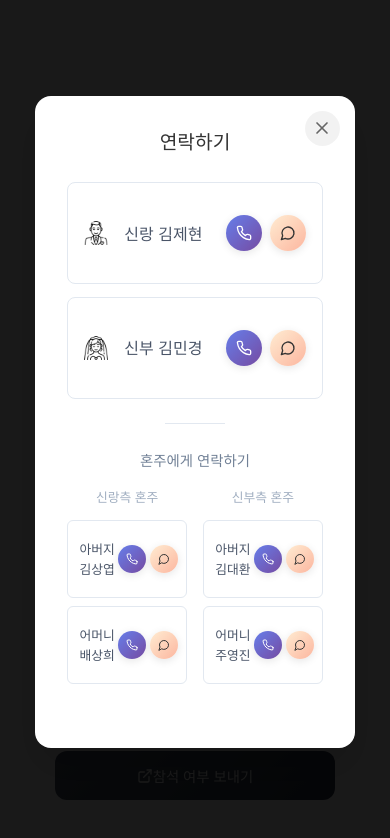
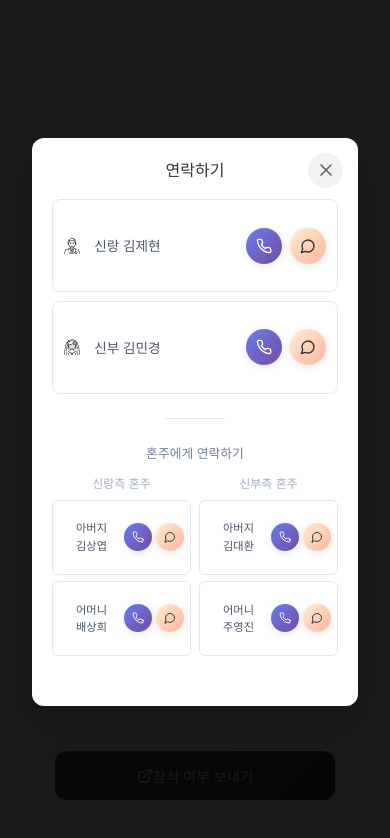
Before and after one commit to zlaepek/wedding, a React (Vite) app: page / in a window 390 px wide. Both pictures are taken after a click on the button "연락하기". Shown: the part 2428-3266 px from the top of the page. Built offline with nearby package versions, Linux system fonts and the light colour scheme.

Commit message:
모바일 모달 업뎃

```diff
--- a/src/index.css
+++ b/src/index.css
@@ -1232,9 +1232,9 @@ body {
 }
 
 .contact-parent-title {
-  font-size: 0.8rem;
+  font-size: 0.75rem;
   color: #a0aec0;
-  margin-bottom: 0.8rem;
+  margin-bottom: 0.5rem;
   font-weight: 500;
   word-break: keep-all;
   white-space: normal;
@@ -1244,16 +1244,16 @@ body {
   display: flex;
   align-items: center;
   justify-content: space-between;
-  padding: 0.5rem;
+  padding: 0.4rem;
   border: 1px solid #e2e8f0;
   border-radius: 6px;
-  margin-bottom: 0.5rem;
-  font-size: 0.85rem;
+  margin-bottom: 0.4rem;
+  font-size: 0.75rem;
 }
 
 .contact-parent-item span {
   color: #4a5568;
-  font-size: 0.8rem;
+  font-size: 0.7rem;
   word-break: keep-all;
   white-space: normal;
 }
@@ -1375,8 +1375,8 @@ body {
 .parents-accounts {
   display: grid;
   grid-template-columns: 1fr 1fr;
-  gap: 0.75rem;
-  margin-top: 0.75rem;
+  gap: 0.5rem;
+  margin-top: 0.5rem;
 }
 
 .parents-account-group {
@@ -1475,15 +1475,79 @@ body {
   }
 
   .bank-name {
+    font-size: 0.7rem;
+  }
+
+  .account-number {
+    font-size: 0.7rem;
+  }
+
+  .account-title {
     font-size: 0.75rem;
   }
 
-  .account-number {
-    font-size: 0.75rem;
+  .account-item.main-account .bank-name,
+  .account-item.main-account .account-number {
+    font-size: 0.7rem;
+  }
+
+  .parents-accounts {
+    gap: 0.4rem;
+    margin-top: 0.4rem;
+  }
+
+  .parents-account-group {
+    padding: 0.4rem;
+  }
+
+  .parents-account-title {
+    font-size: 0.7rem;
+    margin-bottom: 0.4rem;
   }
 
   .contact-modal {
-    width: 98%;
+    width: 100%;
+    max-width: 100%;
+    padding: 1.25rem;
+    margin: 0;
+    border-radius: 12px;
+  }
+
+  .contact-modal-title {
+    font-size: 1rem;
+    margin-bottom: 1rem;
+  }
+
+  .contact-section {
+    margin-bottom: 1rem;
+  }
+
+  .contact-item {
+    padding: 0.7rem;
+    margin-bottom: 0.6rem;
+  }
+
+  .contact-name {
+    font-size: 0.85rem;
+  }
+
+  .contact-name .couple-icon-img {
+    width: 16px;
+    height: 16px;
+    margin-right: 6px;
+  }
+
+  .contact-parents {
+    gap: 0.5rem;
+  }
+
+  .contact-parent-group {
+    margin-bottom: 0.5rem;
+  }
+
+  .contact-section-title {
+    font-size: 0.8rem;
+    margin-bottom: 0.6rem;
   }
 }
 
```
